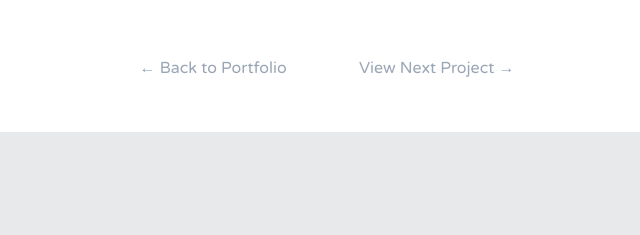
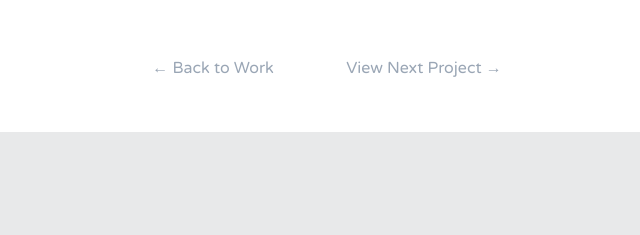
Before and after one commit to gopskaur/gopskaur.github.io, a plain HTML site: page waitrose.html in a window 1280 px wide. Shown: the part 3139-3374 px from the top of the page, 313-953 px from the left. Drawn offline with Linux system fonts and the light colour scheme.

Commit message:
add files

```diff
--- a/waitrose.html
+++ b/waitrose.html
@@ -76,7 +76,7 @@
     </div>
 
 	  <div class="col centered">
-	    <a class="callout" href="http://gopskaur.com/portfolio">&#8592; Back to Portfolio</a>
+	    <a class="callout" href="http://gopskaur.com/work">&#8592; Back to Work</a>
 	    <a class="callout" href="http://gopskaur.com/rainbow-powder-coatings-ltd">View Next Project &#8594;</a>
 	  </div>
 	</div><!--/.container .clearfix-->
```
Also changed, not shown: john-lewis.html (+1 -1 lines), the-hair-loss-clinic.html (+1 -1 lines), img/rosana-desktop-mockup.jpg (deleted), rainbow-powder-coatings-ltd.html (renamed from rainbow-powder-coating-ltd.html), 1 other file.
